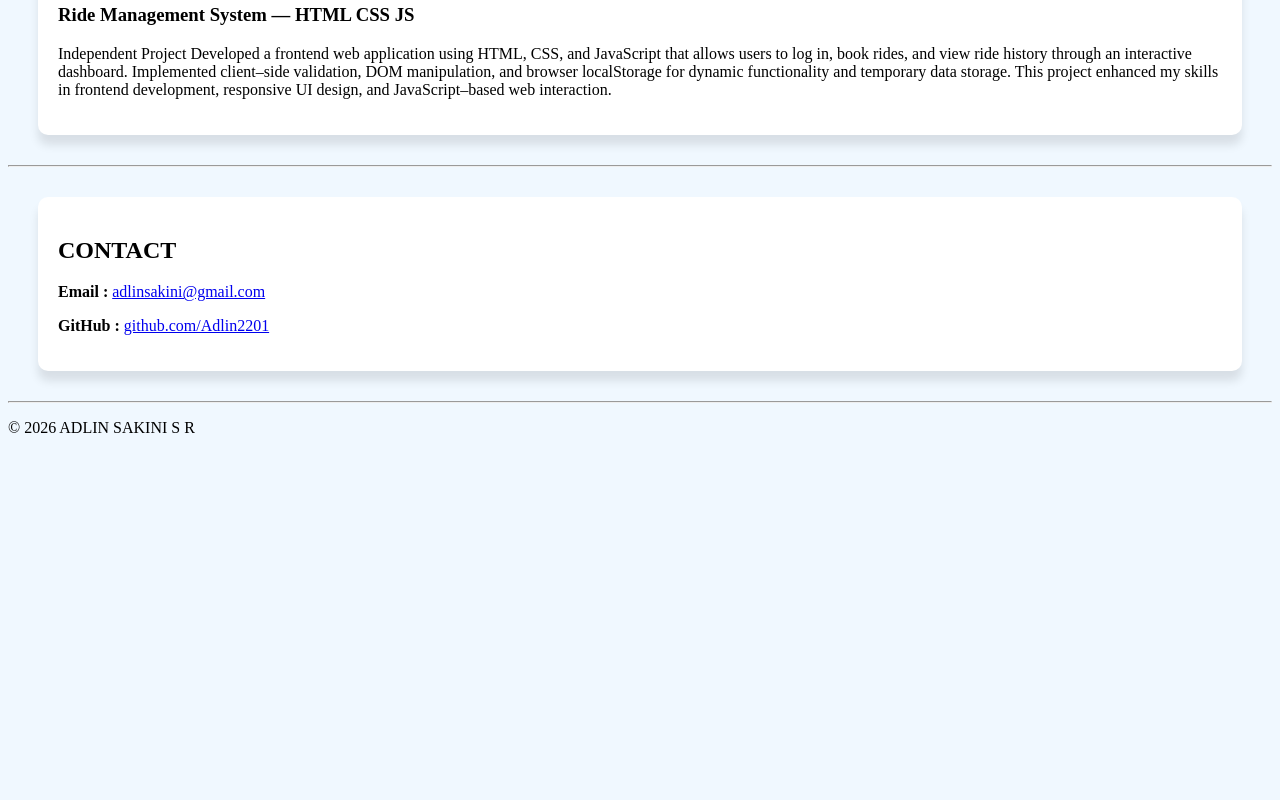
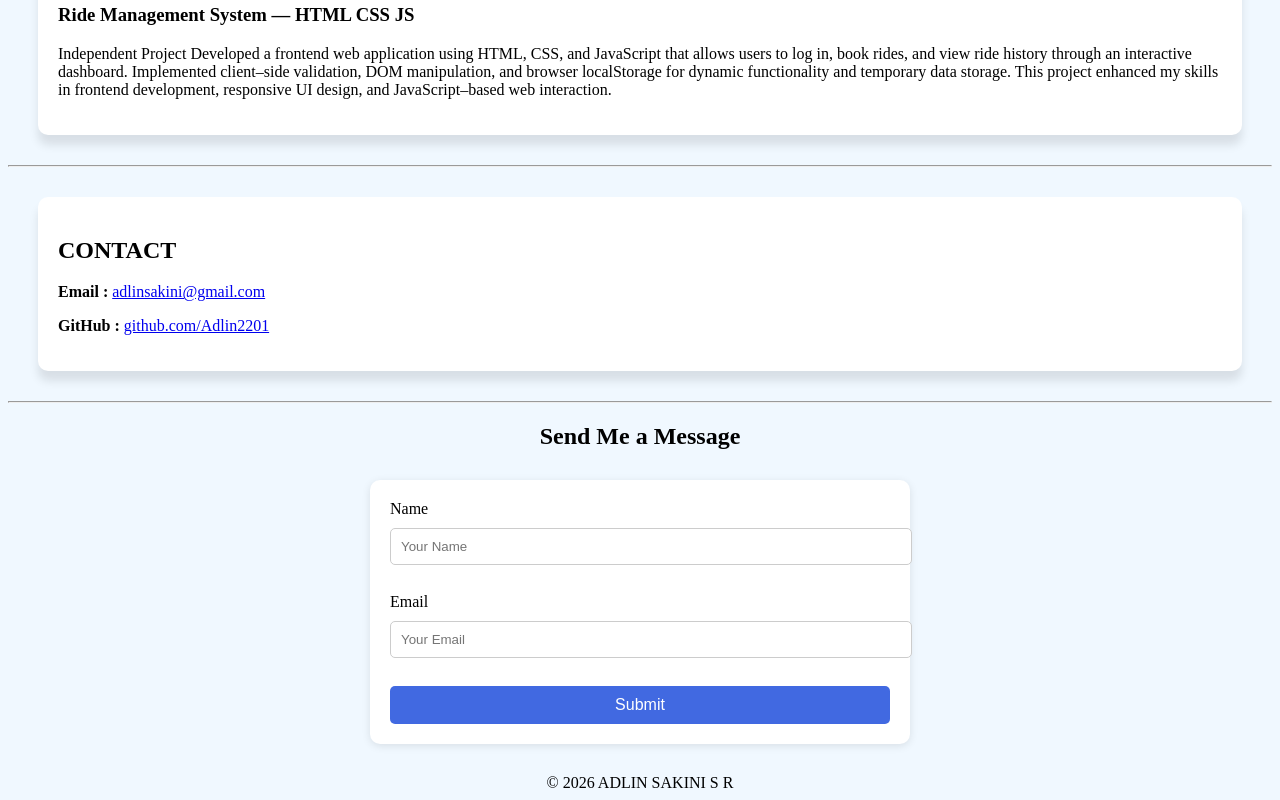
Before and after one commit to Adlin2201/Daily-Learning, a plain HTML site: page Portfolio/index.html in a window 1280 px wide. Shown: the part 1016-1816 px from the top of the page. Before the commit the page ends 1469 px from the top, so only its background shows below. Drawn offline with Linux system fonts and the light colour scheme.

Commit message:
JS is added

```diff
--- a/Portfolio/index.html
+++ b/Portfolio/index.html
@@ -2,7 +2,7 @@
 <html lang="en">
     <head>
         <meta charset="UTF-8">
-        <!--<meta name="viewport" content="width=device-width, initial-scale=1.0">-->
+        <meta name="viewport" content="width=device-width, initial-scale=1.0">
         <title>My portfolio</title>
         <link rel="stylesheet" href="style.css">
     </head>
@@ -12,7 +12,7 @@
             <h2>Computer Science Student | TCE</h2>
             <p>Passionate about problem-solving, coding, and building efficient applications.</p>
             <p>Welcome to my portfolio website! Explore my work, skills, and projects.</p>
-            <button type="button">Download</button>
+            <button id="resumeBtn" type="button">Download</button>
         </header>
         <main>
         <section id="about">
@@ -59,9 +59,36 @@ enhanced my skills in frontend development, responsive UI design, and JavaScript
             </p>
         </section>
         <hr>
+        <h2 style="text-align: center;">Send Me a Message</h2>
+        <form id="contactForm">
+        <label>Name</label>
+        <input type="text" id="name" placeholder="Your Name"><br><br>
+        <label>Email</label>
+        <input type="email" id="email" placeholder="Your Email"><br><br>
+        <button type="submit">Submit</button>
+        </form>
         </main>
-        <footer>
-            <p>© 2026 ADLIN SAKINI S R</p>
+        <footer style="text-align: center;">
+            © <span id="year"></span> ADLIN SAKINI S R
         </footer>
+        <script>
+            let btn = document.getElementById("resumeBtn");
+            btn.onclick = function() {
+                btn.innerText = "Downloading...";
+                window.open("resume.pdf");
+            };
+            window.onload=function(){
+                alert("Welcome to my portfolio website!");
+            };
+            document.getElementById("contactForm").addEventListener("submit", function(e) {
+                let name = document.getElementById("name").value;
+                let email = document.getElementById("email").value;
+                if (name === "" || email === "") {
+                    alert("Please fill all fields");
+                    e.preventDefault();
+                }
+            });
+            document.getElementById("year").innerHTML = new Date().getFullYear();
+        </script>
     </body>
 </html>
--- a/Portfolio/style.css
+++ b/Portfolio/style.css
@@ -45,3 +45,31 @@ button:hover{
     gap: 30px;
     flex-wrap: wrap;
 }
+form {
+    background-color: white;
+    padding: 20px;
+    margin: 30px auto;
+    border-radius: 10px;
+    max-width: 500px;
+    box-shadow: 0 2px 8px rgba(0,0,0,0.1);
+}
+form input {
+    width: 100%;
+    padding: 10px;
+    margin: 10px 0;
+    border-radius: 5px;
+    border: 1px solid #ccc;
+}
+form input:focus {
+    border-color: royalblue;
+    outline: none;
+}
+form button {
+    background-color: royalblue;
+    color: white;
+    border: none;
+    padding: 10px;
+    width: 100%;
+    border-radius: 5px;
+    cursor: pointer;
+}
```
Also changed, not shown: 1 other file.
